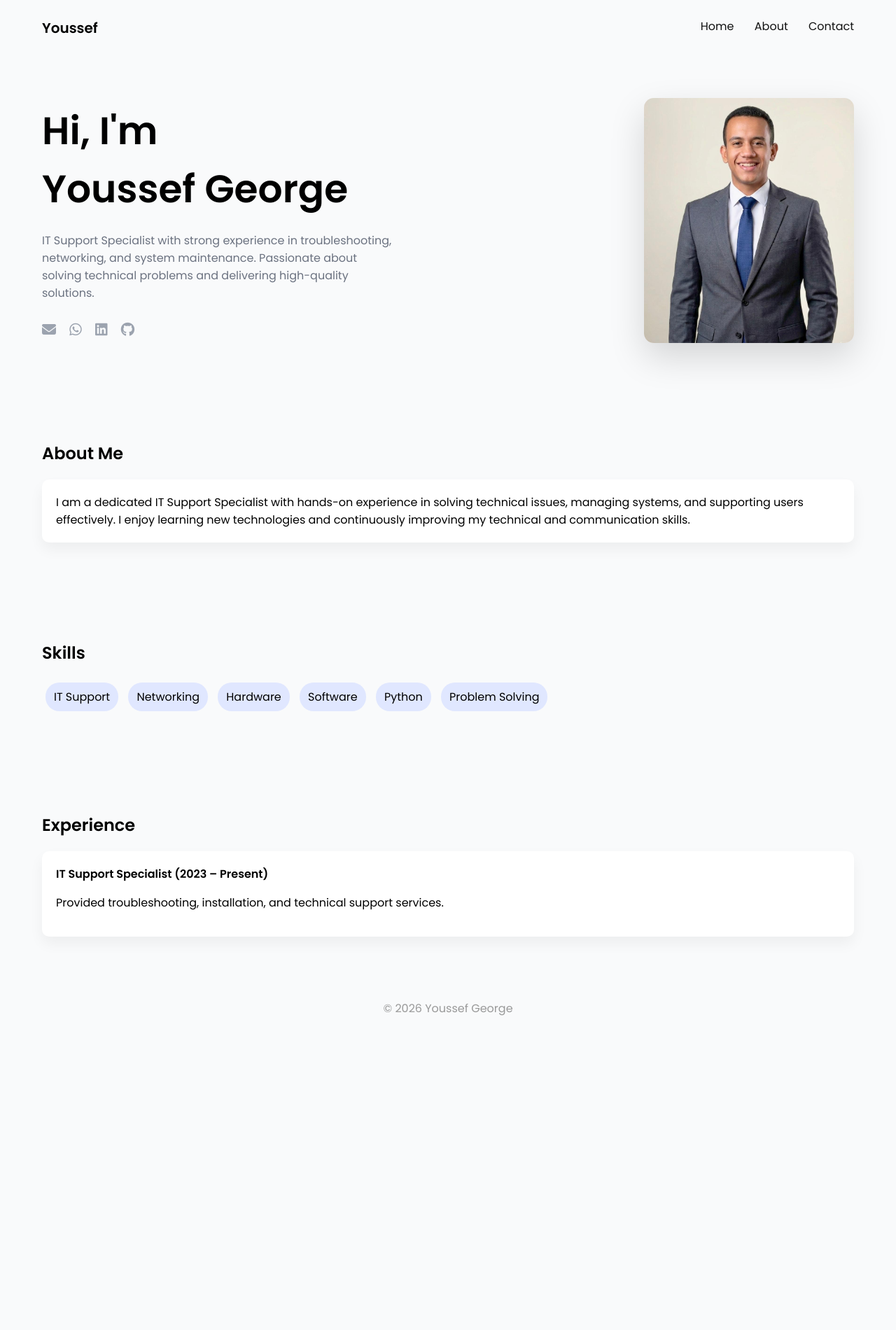
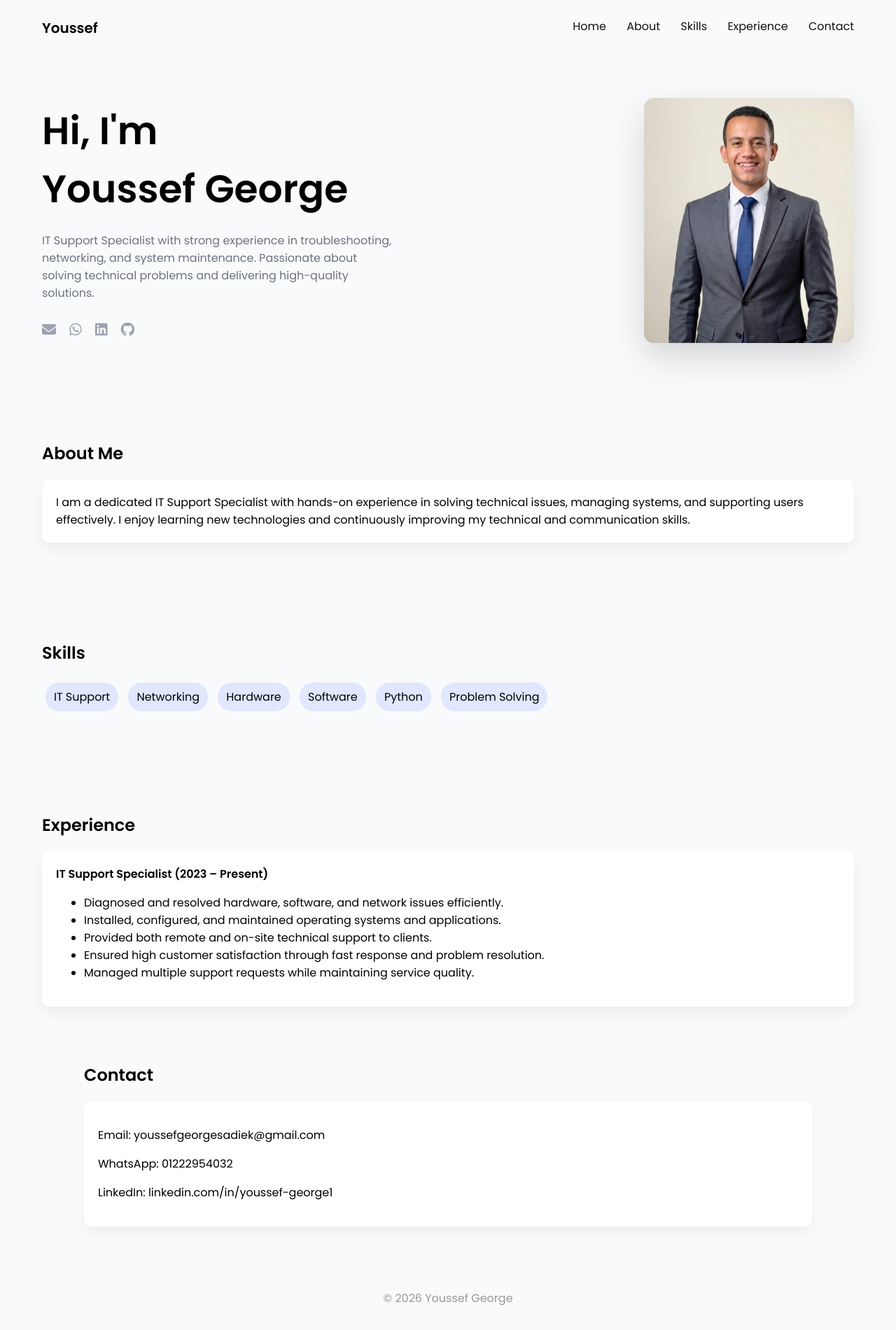
Before and after one commit to youssefgeorge-jo/youssefgeorge-jo.github.io, a plain HTML site: page index.html in a window 1280 px wide. Shown: the whole page at 70% size. Before the commit the page ends 1483 px from the top, so only its background shows below. Drawn offline with Linux system fonts and the light colour scheme.

Commit message:
Update index.html

```diff
--- a/index.html
+++ b/index.html
@@ -120,14 +120,16 @@ body {
 <div class="navbar">
     <div class="logo">Youssef</div>
     <div>
-        <a href="#">Home</a>
-        <a href="#">About</a>
-        <a href="#">Contact</a>
+        <a href="#home">Home</a>
+        <a href="#about">About</a>
+        <a href="#skills">Skills</a>
+        <a href="#experience">Experience</a>
+        <a href="#contact">Contact</a>
     </div>
 </div>
 
 <!-- HERO -->
-<div class="hero">
+<div class="hero" id="home">
     <div class="hero-text">
         <h1>Hi, I'm <br><span>Youssef George</span></h1>
         <p>
@@ -147,7 +149,7 @@ body {
 </div>
 
 <!-- ABOUT -->
-<div class="section">
+<div class="section" id="about">
     <h2>About Me</h2>
     <div class="card">
         I am a dedicated IT Support Specialist with hands-on experience in solving technical issues,
@@ -157,7 +159,7 @@ body {
 </div>
 
 <!-- SKILLS -->
-<div class="section">
+<div class="section" id="skills">
     <h2>Skills</h2>
     <div class="skills">
         <span>IT Support</span>
@@ -170,14 +172,27 @@ body {
 </div>
 
 <!-- EXPERIENCE -->
-<div class="section">
+<div class="section" id="experience">
     <h2>Experience</h2>
 
+<div class="card">
+<strong>IT Support Specialist (2023 – Present)</strong>
+<ul>
+<li>Diagnosed and resolved hardware, software, and network issues efficiently.</li>
+<li>Installed, configured, and maintained operating systems and applications.</li>
+<li>Provided both remote and on-site technical support to clients.</li>
+<li>Ensured high customer satisfaction through fast response and problem resolution.</li>
+<li>Managed multiple support requests while maintaining service quality.</li>
+</ul>
+</div>
+
+<div class="section" id="contact">
+    <h2>Contact</h2>
     <div class="card">
-        <strong>IT Support Specialist (2023 – Present)</strong>
-        <p>Provided troubleshooting, installation, and technical support services.</p>
+        <p>Email: youssefgeorgesadiek@gmail.com</p>
+        <p>WhatsApp: 01222954032</p>
+        <p>LinkedIn: linkedin.com/in/youssef-george1</p>
     </div>
-
 </div>
 
 <!-- FOOTER -->
```
